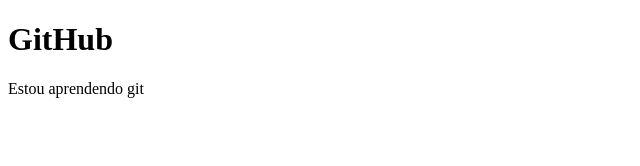
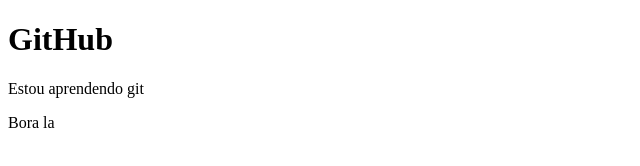
Before and after one commit to Guilherme-Meirelles/Comandos-Git, a plain HTML site: page index.html in a window 1280 px wide. Shown: the full height of the page, 0-640 px from the left. Drawn offline with Linux system fonts and the light colour scheme.

Commit message:
Quarto commit

```diff
--- a/index.html
+++ b/index.html
@@ -8,5 +8,6 @@
 <body>
     <h1> GitHub</h1>
     <p> Estou aprendendo git</p>
+    <p> Bora la</p>
 </body>
 </html>
```
